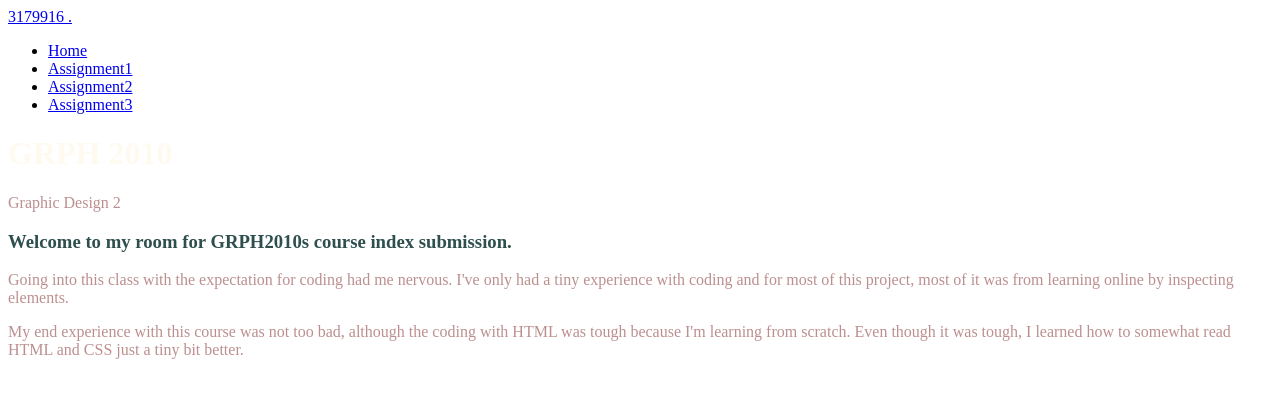
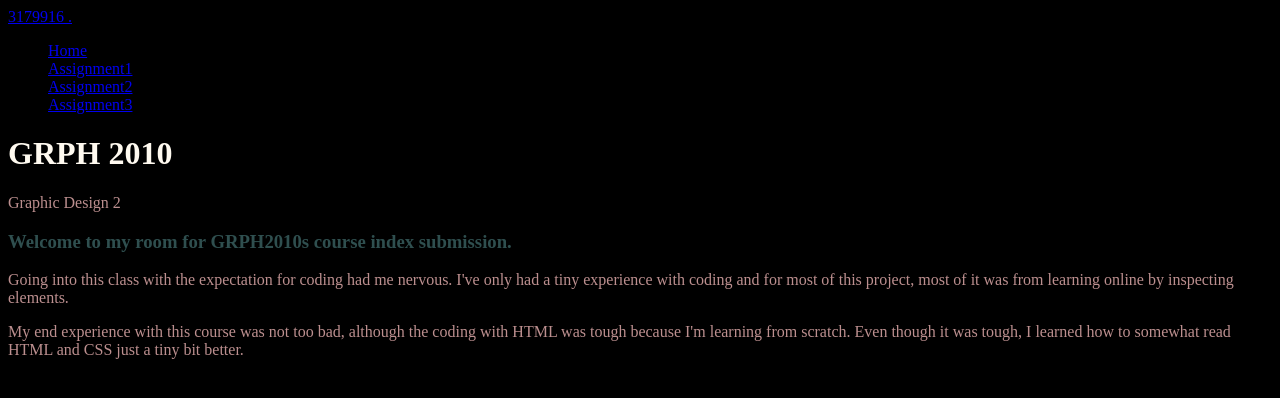
Before and after one commit to NonexistentR/NonexistentR-Nonexistentr.github.io, a plain HTML site: page index.html in a window 1280 px wide. Drawn offline with Linux system fonts and the light colour scheme.

Commit message:
style update

```diff
--- a/styles.css
+++ b/styles.css
@@ -1,5 +1,5 @@
 body {
-<body style="background-color:powderblue;">
+  background-color: black;
 }
 
 h1 {
```
